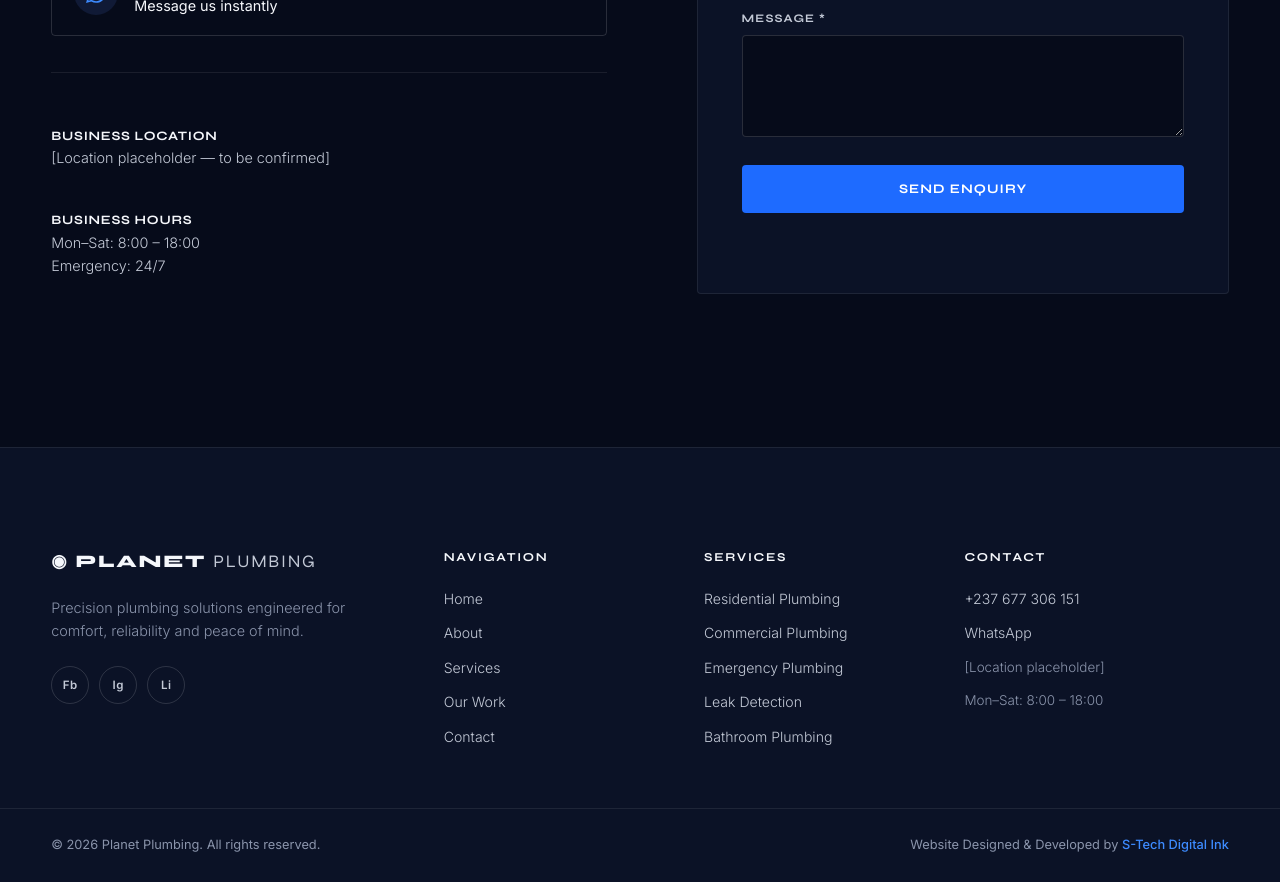
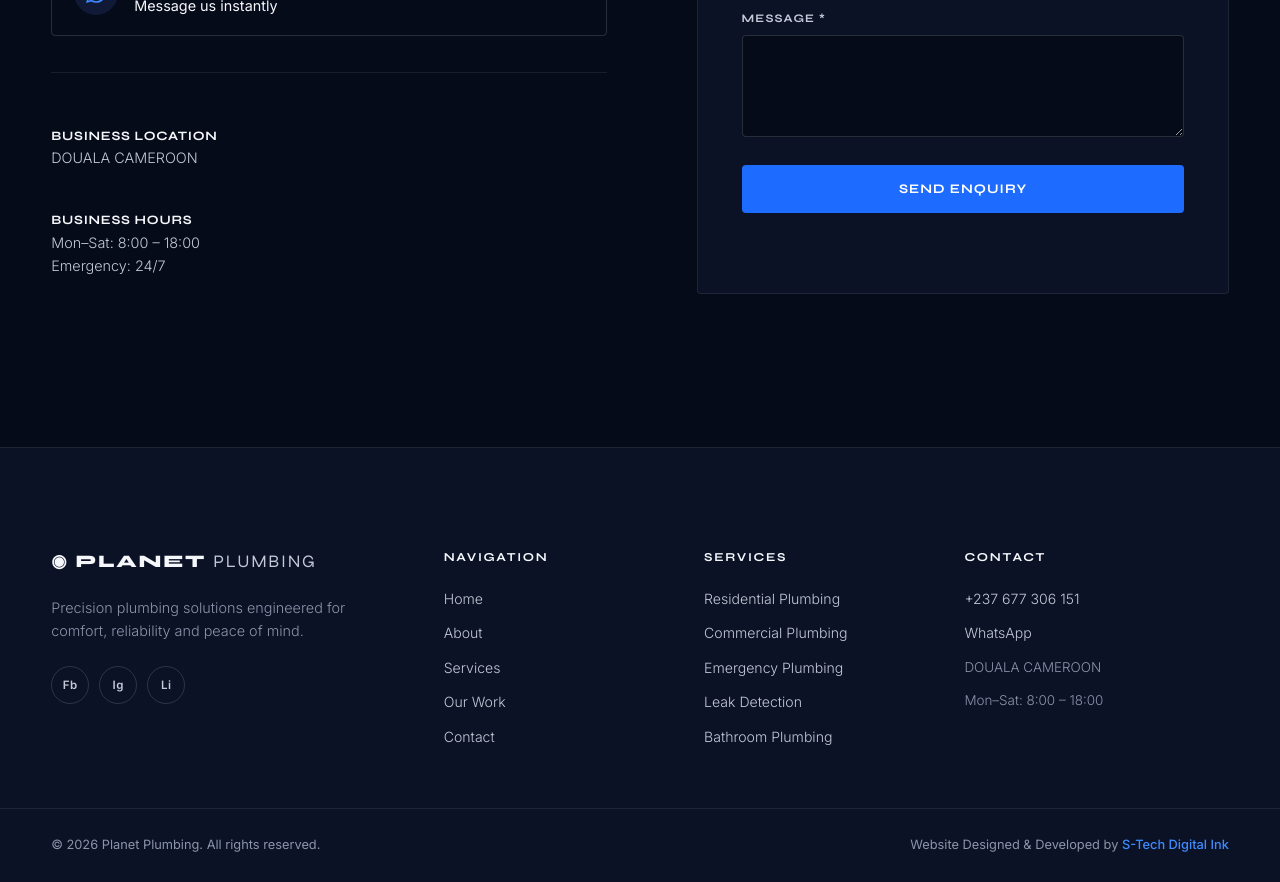
Before and after one commit to sekatech/planet-plumbing, a plain HTML site: page index.html in a window 1280 px wide. Shown: the part 9040-9922 px from the top of the page. Drawn offline with Linux system fonts and the light colour scheme.

Commit message:
placeholder

```diff
--- a/index.html
+++ b/index.html
@@ -427,7 +427,7 @@
             </a>
           </div>
           <div class="contact__details reveal">
-            <p><strong>Business Location</strong><br />[Location placeholder — to be confirmed]</p>
+            <p><strong>Business Location</strong><br />DOUALA CAMEROON</p>
             <p><strong>Business Hours</strong><br />Mon–Sat: 8:00 – 18:00<br />Emergency: 24/7</p>
           </div>
         </div>
@@ -509,7 +509,7 @@
         <h4>Contact</h4>
         <a href="tel:+237677306151">+237 677 306 151</a>
         <a href="https://wa.me/237677306151?text=Hello%20Planet%20Plumbing%2C%20I%20would%20like%20to%20enquire%20about%20your%20plumbing%20services." target="_blank" rel="noopener noreferrer">WhatsApp</a>
-        <p class="footer__muted">[Location placeholder]</p>
+        <p class="footer__muted">DOUALA CAMEROON</p>
         <p class="footer__muted">Mon–Sat: 8:00 – 18:00</p>
       </div>
     </div>
```
